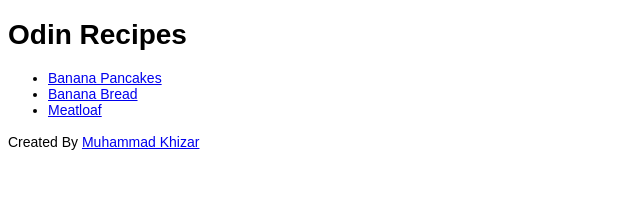
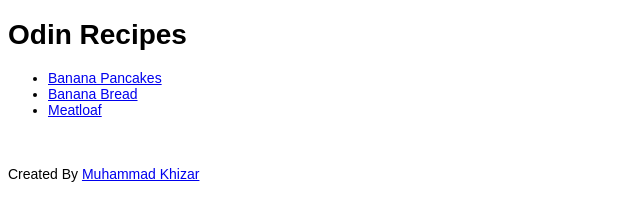
Before and after one commit to mhmkhizar/odin-recipes, a plain HTML site: page index.html in a window 1280 px wide. Shown: the whole page, without its empty margins (0-640 px from the left). Drawn offline with Linux system fonts and the light colour scheme.

Commit message:
Add margin to footer for improved spacing

```diff
--- a/styles.css
+++ b/styles.css
@@ -15,3 +15,7 @@ li,
 a {
   font-size: 14px;
 }
+
+footer {
+  margin-top: 48px;
+}
```
